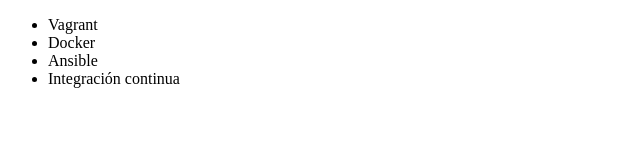
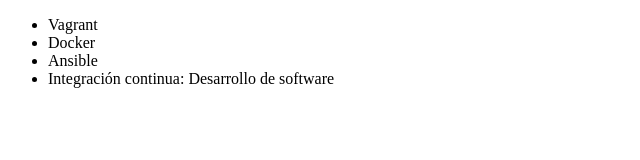
Before and after one commit to lrodriguez7/alura-git-curso-ejemplo, a plain HTML site: page index.html in a window 1280 px wide. Shown: the whole page, without its empty margins (0-640 px from the left). Drawn offline with Linux system fonts and the light colour scheme.

Commit message:
Renombrado curso de integracion continua

```diff
--- a/index.html
+++ b/index.html
@@ -11,7 +11,7 @@
         <li> Vagrant </li>
         <li> Docker </li>
         <li> Ansible </li>
-        <li> Integración continua </li>
+        <li> Integración continua: Desarrollo de software </li>
     </ul>
 </body>
 </html>
```
